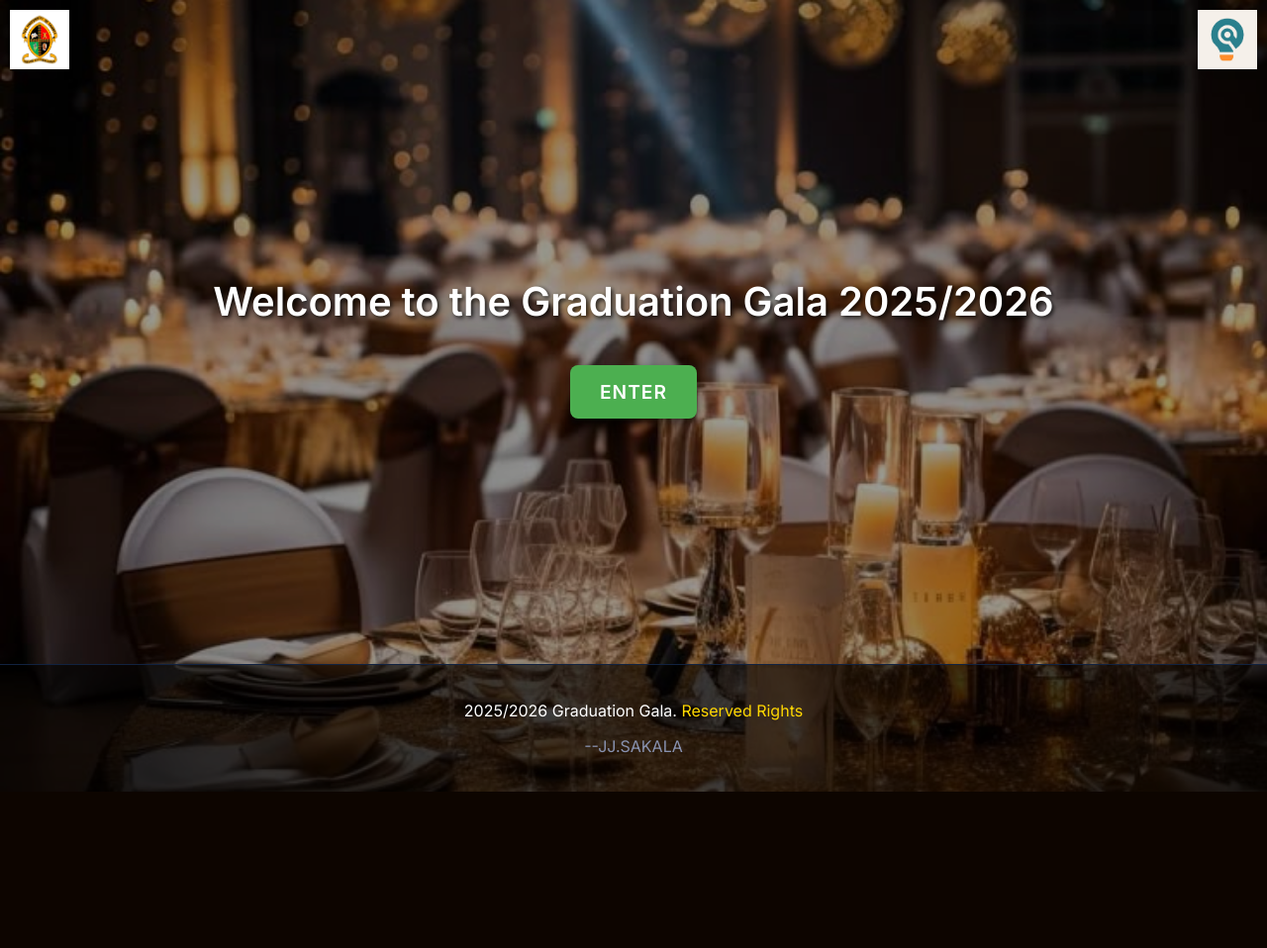
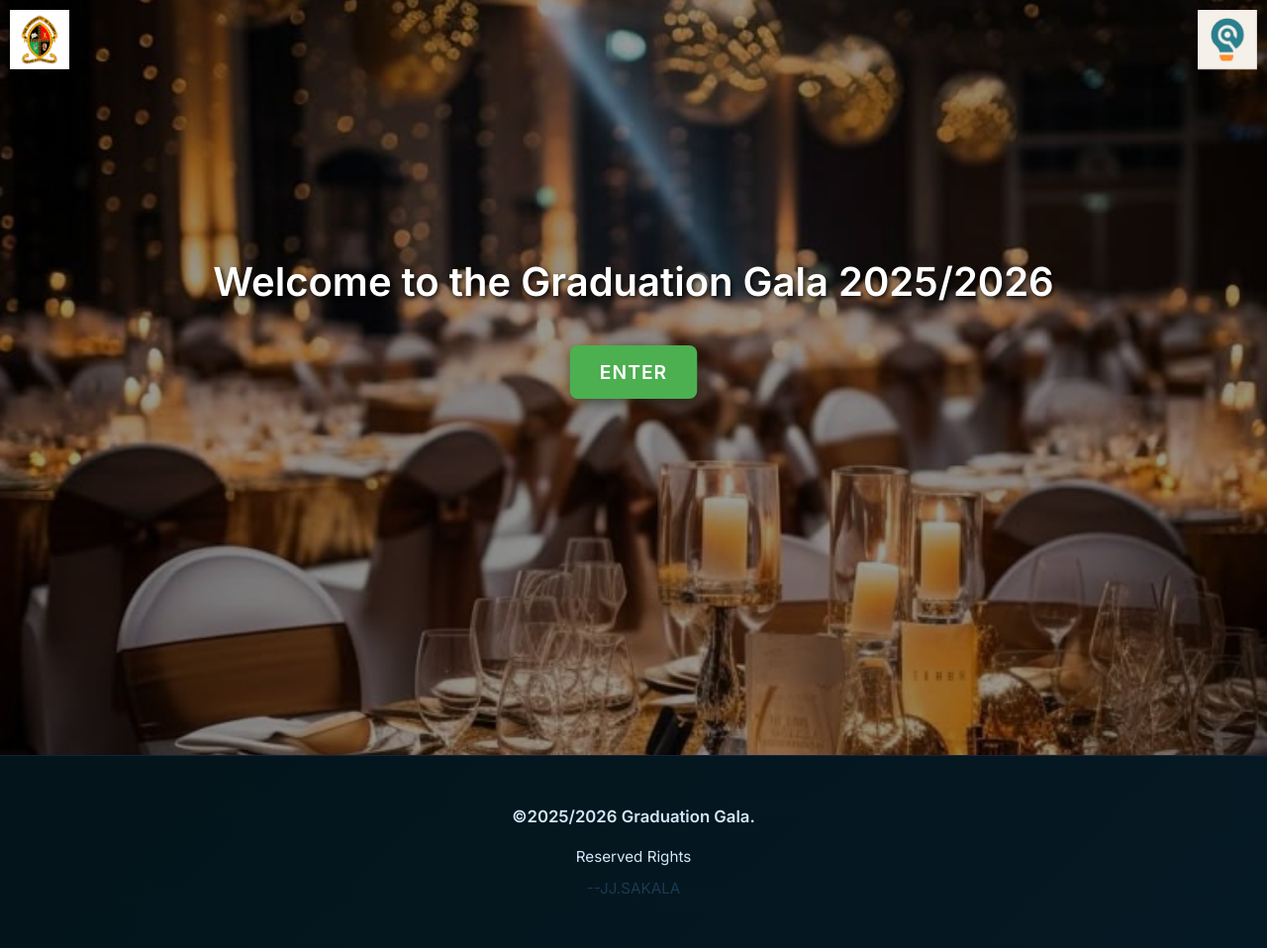
Before and after one commit to CodeNomad-tech/UNZA-GALA, a Flask app: page / in a window 1280 px wide. Shown: the whole page at 99% size. Before the commit the page ends 800 px from the top, so only its background shows below. Run offline with Flask 3, Linux system fonts and the light colour scheme.

Commit message:
landing.html

```diff
--- a/templates/dashboard.html
+++ b/templates/dashboard.html
@@ -64,7 +64,8 @@
         </section>
     </main>
     <footer>
-        <p>2025/2026 Graduation Gala. <span class="reserved">Reserved Rights</span></p>
+        <p>©2025/2026 Graduation Gala.</p>
+        <p>Reserved Rights</p>
         <p><a href="#">--JJ.SAKALA</a></p>
     </footer>
 </body>
--- a/templates/gala_photos.html
+++ b/templates/gala_photos.html
@@ -34,7 +34,7 @@
         <button onclick="window.location.href='{{ url_for('dashboard') }}'">Back to Dashboard</button>
     </div>
     <footer>
-        <p>2025/2026 Graduation Gala. <span class="reserved">Reserved Rights</span></p>
+        <p>©2025/2026 Graduation Gala. Reserved Rights</p>
         <p><a href="#">--JJ.SAKALA</a></p>
     </footer>
 </body>
--- a/templates/landing.html
+++ b/templates/landing.html
@@ -20,17 +20,17 @@
             background-size: cover;
             background-position: center;
             background-repeat: no-repeat;
-            background-attachment: fixed;
-            display: flex;
-            flex-direction: column;
+            background-attachment: scroll;
+            position: relative;
         }
 
         .overlay {
-            position: fixed;
+            position: absolute;
             top: 0;
             left: 0;
             width: 100%;
-            height: 100%;
+            height: auto;
+            min-height: 100vh;
             background: rgba(0, 0, 0, 0.4);
             z-index: -1;
         }
@@ -52,10 +52,44 @@
             font-size: 2.5em;
             font-weight: bold;
             text-align: center;
-            margin-top: 35vh;
+            margin-top: 30vh;
+            padding-top: 20px;
             color: white;
             text-shadow: 2px 2px 4px rgba(0, 0, 0, 0.8);
             animation: fadeInUp 2s ease-in-out;
+            position: relative;
+            z-index: 1;
+        }
+
+        /* Animation for the start button */
+        @keyframes start-button {
+            from {
+                opacity: 0;
+                transform: translateY(20px);
+            }
+
+            to {
+                opacity: 1;
+                transform: translateY(0);
+            }
+        }
+
+        /* Pulse animation for the button */
+        @keyframes buttonPulse {
+            0% {
+                transform: scale(1);
+                box-shadow: 0 4px 10px rgba(0, 0, 0, 0.5);
+            }
+
+            50% {
+                transform: scale(1.05);
+                box-shadow: 0 8px 20px rgba(76, 175, 80, 0.6);
+            }
+
+            100% {
+                transform: scale(1);
+                box-shadow: 0 4px 10px rgba(0, 0, 0, 0.5);
+            }
         }
 
         .start-button {
@@ -70,6 +104,9 @@
             border-radius: 8px;
             transition: background-color 0.3s;
             box-shadow: 0 4px 10px rgba(0, 0, 0, 0.5);
+            position: relative;
+            z-index: 1;
+            animation: start-button 0.8s ease-in-out, buttonPulse 2s ease-in-out infinite 0.8s;
         }
 
         .start-button:hover {
@@ -77,11 +114,34 @@
         }
 
         footer {
-            margin-top: auto;
             text-align: center;
-            padding: 20px;
-            background: rgba(0, 0, 0, 0.6);
-            color: white;
+            padding: 40px 20px;
+            background: linear-gradient(135deg, #03141a 0%, #051924 100%);
+            color: #d2e7f7;
+            margin-top: 40vh;
+            font-size: 0.95em;
+            line-height: 1.6;
+            position: relative;
+            z-index: 1;
+        }
+
+        footer p {
+            margin: 8px 0;
+        }
+
+        footer p:first-child {
+            font-weight: bold;
+            font-size: 1.1em;
+            margin-bottom: 15px;
+        }
+
+        footer a {
+            color: #1a3a52;
+            text-decoration: none;
+        }
+
+        footer a:hover {
+            text-decoration: underline;
         }
     </style>
 </head>
@@ -97,7 +157,8 @@
     <div class="welcome-text">Welcome to the Graduation Gala 2025/2026</div>
     <button class="start-button" onclick="window.location.href='{{ url_for('constitution') }}'">Enter</button>
     <footer>
-        <p>2025/2026 Graduation Gala. <span class="reserved">Reserved Rights</span></p>
+        <p>©2025/2026 Graduation Gala.</p>
+        <p>Reserved Rights</p>
         <p><a href="#">--JJ.SAKALA</a></p>
     </footer>
 </body>
```
